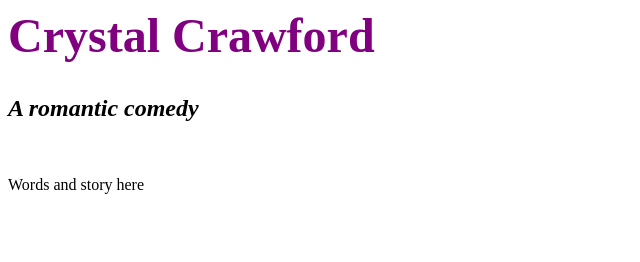
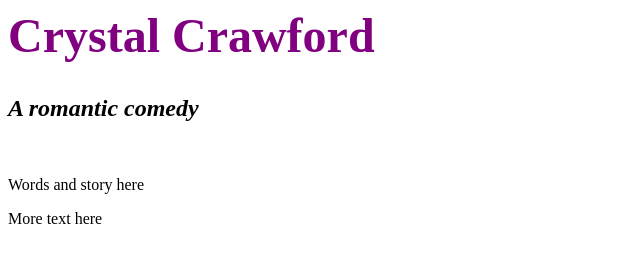
Before and after one commit to FashTechMashup/aBC-Project, a plain HTML site: page index.html in a window 1280 px wide. Shown: the whole page, without its empty margins (0-640 px from the left). Drawn offline with Linux system fonts and the light colour scheme.

Commit message:
edited html to add a line

```diff
--- a/index.html
+++ b/index.html
@@ -6,4 +6,5 @@
 <h2>A romantic comedy</h2>
 <br>
 <p>Words and story here</p>
+<p>More text here</p>
 </body>
```
